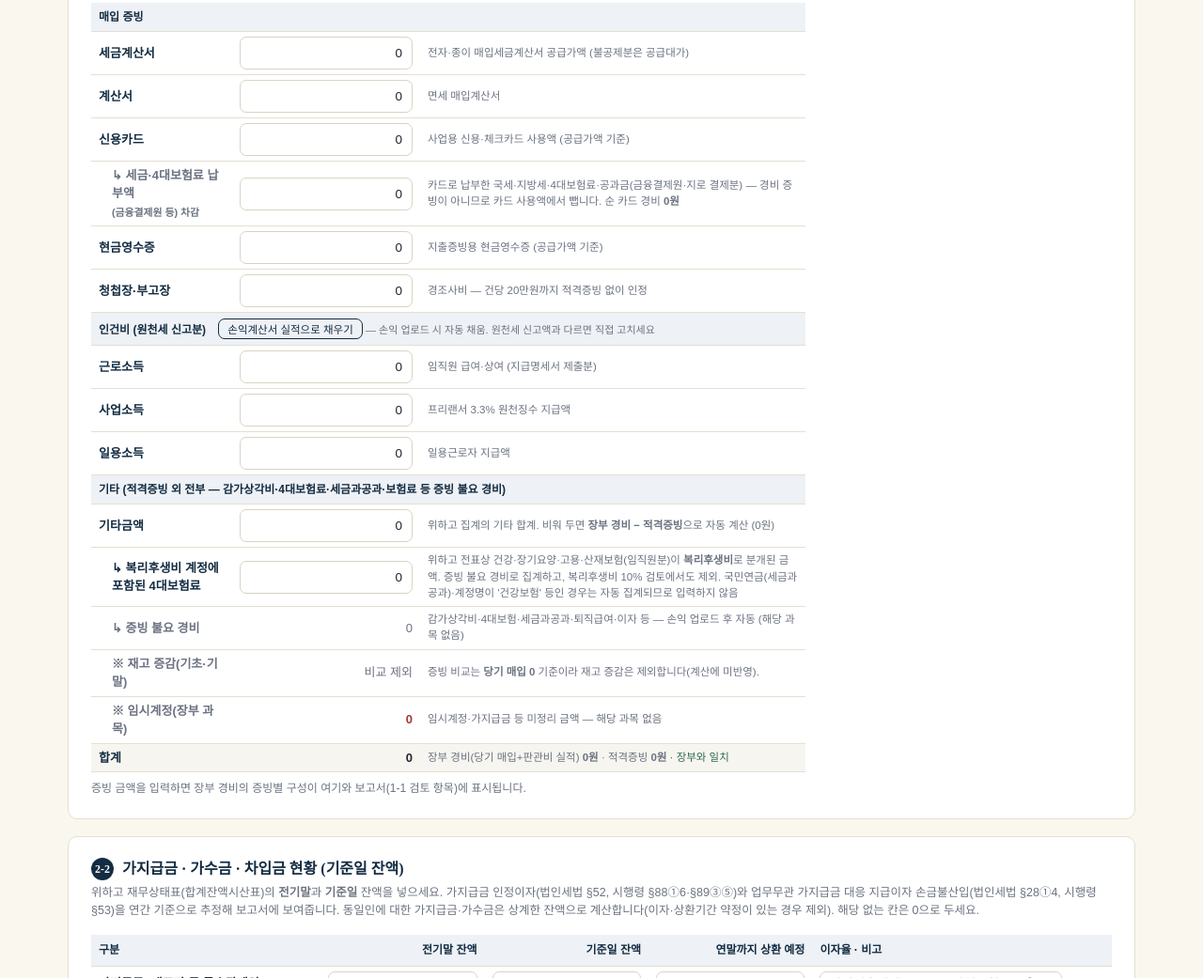
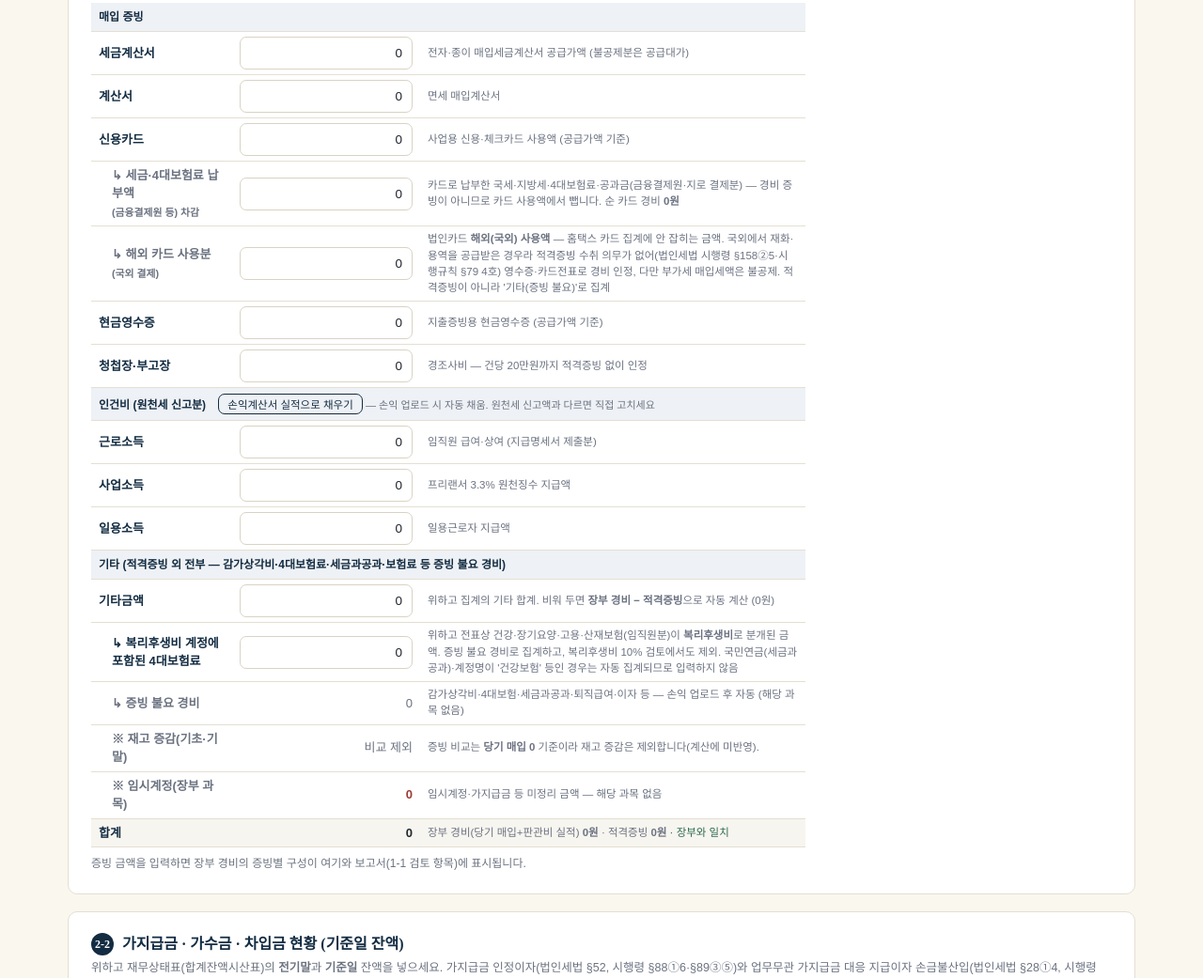
Before and after one commit to taxmancall/AnnualReport, a plain HTML site: page index.html in a window 1280 px wide. Shown: the part 1355-2396 px from the top of the page at 94% size. Drawn offline with nearby package versions, Linux system fonts and the light colour scheme.

Commit message:
증빙별 경비 집계에 해외 카드 사용분 추가 (국외 거래 적격증빙 수취 특례 — 법인세법 시행령 §158②5·시행규칙 §79 4호, 증빙 불요 경비로 집계)
Co-Authored-By: Claude Fable 5.1 <noreply@anthropic.com>
Claude-Session: https://claude.ai/code/session_01FyPSVRXm2hzANnVkPeDoLs

```diff
--- a/index.html
+++ b/index.html
@@ -701,6 +701,7 @@ table.rep-table.loan td.num{text-align:right;}
       <tr><td class="ev-l">계산서</td><td><input type="text" inputmode="decimal" class="money-input" id="evInv" value="0"></td><td class="ev-n">면세 매입계산서</td></tr>
       <tr><td class="ev-l">신용카드</td><td><input type="text" inputmode="decimal" class="money-input" id="evCard" value="0"></td><td class="ev-n" id="evNoteCard">법인 신용·체크카드 사용액</td></tr>
       <tr><td class="ev-l" style="padding-left:22px;color:var(--sub);">↳ 세금·4대보험료 납부액<br><small>(금융결제원 등) 차감</small></td><td><input type="text" inputmode="decimal" class="money-input" id="evCardDeduct" value="0"></td><td class="ev-n">카드로 납부한 국세·지방세·4대보험료·공과금(금융결제원·지로 결제분) — 경비 증빙이 아니므로 카드 사용액에서 뺍니다. 순 카드 경비 <b id="evCardNet">0</b></td></tr>
+      <tr><td class="ev-l" style="padding-left:22px;color:var(--sub);">↳ 해외 카드 사용분<br><small>(국외 결제)</small></td><td><input type="text" inputmode="decimal" class="money-input" id="evCardOverseas" value="0"></td><td class="ev-n">법인카드 <b>해외(국외) 사용액</b> — 홈택스 카드 집계에 안 잡히는 금액. 국외에서 재화·용역을 공급받은 경우라 적격증빙 수취 의무가 없어(법인세법 시행령 §158②5·시행규칙 §79 4호) 영수증·카드전표로 경비 인정, 다만 부가세 매입세액은 불공제. 적격증빙이 아니라 '기타(증빙 불요)'로 집계</td></tr>
       <tr><td class="ev-l">현금영수증</td><td><input type="text" inputmode="decimal" class="money-input" id="evCash" value="0"></td><td class="ev-n" id="evNoteCash">지출증빙용 현금영수증</td></tr>
       <tr><td class="ev-l">청첩장·부고장</td><td><input type="text" inputmode="decimal" class="money-input" id="evWedding" value="0"></td><td class="ev-n">경조사비 — 건당 20만원까지 적격증빙 없이 인정</td></tr>
       <tr><th colspan="3" class="ev-grp">인건비 (원천세 신고분) <button type="button" class="small-btn ghost" style="margin-left:10px;padding:2px 9px;font-size:11.5px;" onclick="fillLaborFromPL(true)">손익계산서 실적으로 채우기</button> <span style="font-weight:400;color:var(--sub);font-size:11px;">— 손익 업로드 시 자동 채움. 원천세 신고액과 다르면 직접 고치세요</span></th></tr>
@@ -2614,8 +2615,9 @@ function evidenceStats(){
      장부 경비 < 적격증빙 이 될 수 있다 → 기타(장부 경비 − 적격증빙)는 음수 허용, 재고 변동은 별도 행으로 표시 */
   const bucket = ev.other>0 ? ev.other : (bookExp - qualified);
   const welfareIns = num('evWelfareIns');   // 복리후생비 계정에 섞인 4대보험료(증빙 불요)
+  const overseas = num('evCardOverseas');   // 해외 카드 사용분(국외 거래 — 증빙 수취 특례, 시행규칙 §79 4호)
   const inventory = br.inventory;            // 기초 − 기말 (참고용 — 비교 기준이 매입이므로 계산에는 쓰지 않음)
-  const nonEv = br.nonEvTotal + welfareIns;
+  const nonEv = br.nonEvTotal + welfareIns + overseas;
   // 임시계정은 '계정과목'이라 카드·세금계산서 등 증빙 유형과 겹친다(카드로 쓴 뒤 과목 미정리 등). 합계에 더하지 않고 장부 금액 그대로 '그중 정리 필요'로 표시
   const temp = br.tempTotal;
   const other = bucket - nonEv;   // 기타 중 미식별(±) — STEP 2-1에서만 '확인 필요 차이'로 표시
@@ -2623,7 +2625,7 @@ function evidenceStats(){
   const total = qualified + bucket;
   const mismatch = bookExp - total;   // 기타금액을 직접 입력한 경우에만 0이 아닐 수 있음
   const tempBook = temp, tempOverlap = 0;
-  return { ev, labor, qualified, bucket, nonEv, welfareIns, nonEvItems: br.nonEv, inventory, invItems: br.invItems||[], cogsAct, sgaAct, purchases, temp, tempBook, tempOverlap, tempItems: br.temp, other, otherAuto: ev.other<=0, remainderCalc, total, bookExp, mismatch, actSales, entered: qualified>0 };
+  return { ev, labor, qualified, bucket, nonEv, welfareIns, overseas, nonEvItems: br.nonEv, inventory, invItems: br.invItems||[], cogsAct, sgaAct, purchases, temp, tempBook, tempOverlap, tempItems: br.temp, other, otherAuto: ev.other<=0, remainderCalc, total, bookExp, mismatch, actSales, entered: qualified>0 };
 }
 /* 인건비 증빙칸: 손익계산서 실적(기준일까지)에서 자동 채움 — 직원급여·상여(근로), 사업소득급여·외주(사업), 잡급·일용(일용) */
 function laborFromPL(){
@@ -2671,7 +2673,7 @@ function renderEvidenceHint(){
   const st = (id,v)=>{ const el=document.getElementById(id); if (el) el.textContent = v; };
   st('evTotalCell', won(e.total)); st('evBookCell', won(e.bookExp)+'원'); st('evQualCell', won(e.qualified)+'원'); st('evCardNet', won(e.ev.card)+'원');
   st('evAutoNonEv', won(e.nonEv)); st('evAutoInv', '비교 제외'); st('evAutoTemp', won(e.temp)); st('evOtherAuto', won(e.bookExp - e.qualified)+'원');
-  st('evAutoNonEvList', (e.nonEvItems.length||e.inventory) ? (e.nonEvItems.map(it=> `${it.name} ${won(it.amt)}`).join(' · ') + (e.welfareIns ? ` · 복리후생비 내 4대보험료 ${won(e.welfareIns)}` : '')) : '감가상각비·4대보험·세금과공과·퇴직급여·이자 등 — 손익 업로드 후 자동 (해당 과목 없음)');
+  st('evAutoNonEvList', (e.nonEvItems.length||e.inventory) ? (e.nonEvItems.map(it=> `${it.name} ${won(it.amt)}`).join(' · ') + (e.welfareIns ? ` · 복리후생비 내 4대보험료 ${won(e.welfareIns)}` : '') + (e.overseas ? ` · 해외 카드 사용분 ${won(e.overseas)}` : '')) : '감가상각비·4대보험·세금과공과·퇴직급여·이자 등 — 손익 업로드 후 자동 (해당 과목 없음)');
   st('evAutoTempList', e.tempItems.length ? e.tempItems.map(it=> `${it.name} ${won(it.amt)}`).join(' · ') + ' — 개인 지출 의심, 정리 필요' : '임시계정·가지급금 등 미정리 금액 — 해당 과목 없음');
   const mm = document.getElementById('evMismatch');
   const restBig = e.entered && Math.abs(e.other) >= Math.max(100000, e.bookExp*0.005);
@@ -2704,7 +2706,8 @@ function evidenceReviewHTML(sc){
     ['세금계산서', e.ev.taxInv, 'q'],['계산서', e.ev.inv, 'q'],['신용카드(법인)'+(e.ev.cardDeduct>0?` — 사용액 ${won(e.ev.cardGross)} 중 세금·보험료 납부 ${won(e.ev.cardDeduct)} 제외`:''), e.ev.card, 'q'],['현금영수증', e.ev.cash, 'q'],['청첩장·부고장(경조사비)', e.ev.wedding, 'q'],
     ['근로소득(급여)', e.ev.wage, 'q'],['사업소득(프리랜서)', e.ev.bizInc, 'q'],['일용소득', e.ev.daily, 'q'],
     ['기타 (장부 경비 − 적격증빙)', e.bucket, 'n'],
-    ['↳ 그중 증빙 불요 경비(감가상각·4대보험·세금과공과·보험료 등)', e.nonEv, 's2'],
+    ['↳ 그중 증빙 불요 경비(감가상각·4대보험·세금과공과·보험료 등)', e.nonEv - e.overseas, 's2'],
+    ['↳ 그중 해외 카드 사용분 (국외 거래 — 적격증빙 수취 특례 · 부가세 불공제)', e.overseas, 's2'],
     ['※ 임시계정(미정리·개인 지출 의심) — 장부 과목 기준, 위 증빙 유형에 포함된 금액', e.temp, 's']
   ].filter(r=> r[1]!==0 || ['세금계산서','신용카드(법인)','현금영수증','근로소득(급여)'].includes(r[0]));
   const mx = Math.max(...rows.map(r=> Math.abs(r[1])), 1);
@@ -3392,7 +3395,7 @@ function syncStockValuationFromConfirmed(){
  'cP1_sales','cP1_op','cP2_sales','cP2_op','cP3_sales','cP3_op','cP1_base','cP2_base','cP3_base','cP1_calc','cP2_calc','cP3_calc',
  'cP1_cr1','cP2_cr1','cP3_cr1','cP1_cr2','cP2_cr2','cP3_cr2','cP1_pen','cP2_pen','cP3_pen','cP1_prepaid','cP2_prepaid','cP3_prepaid','cP1_decided','cP2_decided','cP3_decided','cP1_local','cP2_local','cP3_local','cP1_rural','cP2_rural','cP3_rural','cP1_cr1','cP2_cr1','cP3_cr1','cP1_cr2','cP2_cr2','cP3_cr2','cP1_pen','cP2_pen','cP3_pen',
  'cP1_ni','cP2_ni','cP3_ni','pastTax1','pastTax2','pastLocal1','pastLocal2','pastRural1','pastRural2',
- 'vatType','entBase','evTaxInv','evInv','evCard','evCardDeduct','evCash','evWedding','evWage','evBizInc','evDaily','evOther','evWelfareIns',
+ 'vatType','entBase','evTaxInv','evInv','evCard','evCardDeduct','evCardOverseas','evCash','evWedding','evWage','evBizInc','evDaily','evOther','evWelfareIns',
  'gjPrev','gjCur','gjPlan','gjRateSel','gjRateCustom','gsPrev','gsCur','gsPlan','gsInt','lb1Prev','lb1Cur','lb1Rate','lb2Prev','lb2Cur','lb2Rate','lb3Prev','lb3Cur','lb3Rate','lb4Prev','lb4Cur','lb4Rate','loanIntExp']
  .forEach(id=> document.getElementById(id).addEventListener('input', renderAll));
 ['gjApply','gjSame','incLoan','gjRateSel','nolGeneral'].forEach(id=> document.getElementById(id).addEventListener('change', renderAll));
```
